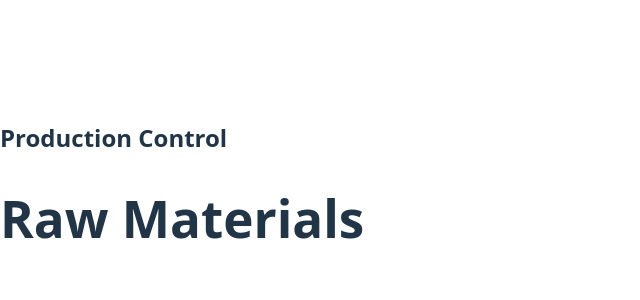
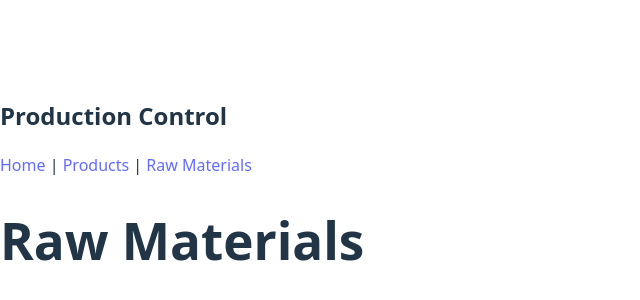
Before and after one commit to KaioRapanos/Projeto-Projedata, a React (Vite) app in the folder front-end-production-control/: page /raw-materials in a window 1280 px wide. Shown: the part 210-510 px from the top of the page, without its empty margins (0-640 px from the left). Built offline with nearby package versions, Linux system fonts and the light colour scheme.

Commit message:
feat(frontend): create api instance and product service layer

```diff
--- a/front-end-production-control/package.json
+++ b/front-end-production-control/package.json
@@ -10,6 +10,7 @@
     "preview": "vite preview"
   },
   "dependencies": {
+    "axios": "^1.13.5",
     "react": "^19.2.0",
     "react-dom": "^19.2.0",
     "react-router-dom": "^7.13.0"
--- a/front-end-production-control/src/components/Layout.tsx
+++ b/front-end-production-control/src/components/Layout.tsx
@@ -1,4 +1,5 @@
 import type { ReactNode } from 'react'
+import { Link } from 'react-router-dom'
 
 interface LayoutProps {
   children: ReactNode
@@ -9,6 +10,12 @@ function Layout({ children }: LayoutProps) {
     <div>
       <header>
         <h2>Production Control</h2>
+
+        <nav>
+          <Link to="/">Home</Link> |{' '}
+          <Link to="/products">Products</Link> |{' '}
+          <Link to="/raw-materials">Raw Materials</Link>
+        </nav>
       </header>
 
       <main>{children}</main>
```
Also changed, not shown: front-end-production-control/src/services/api.ts (added, +8 -0 lines), front-end-production-control/src/services/productService.ts (added, +15 -0 lines), 1 other file (tests, documents, lock files or other folders).
